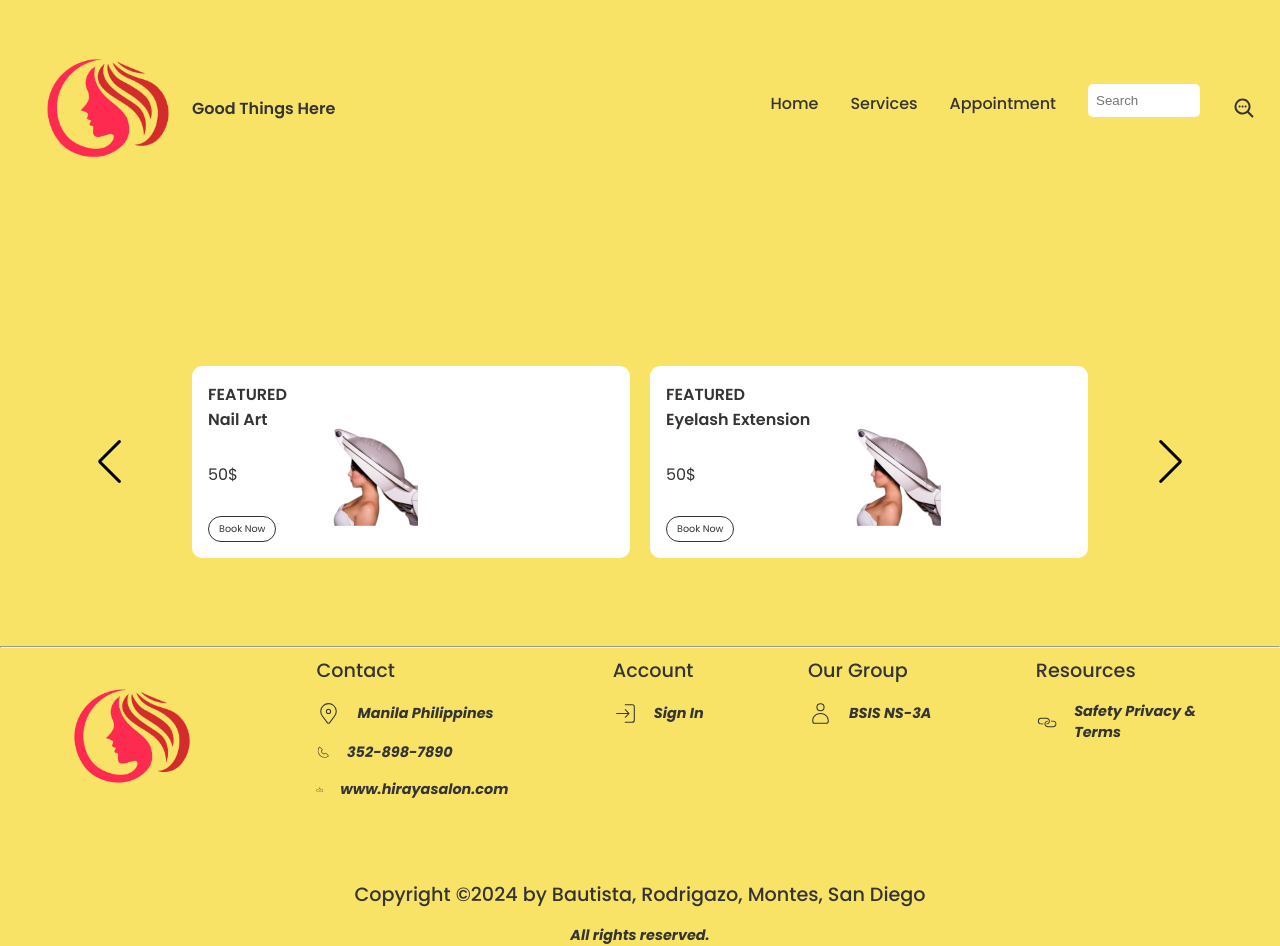
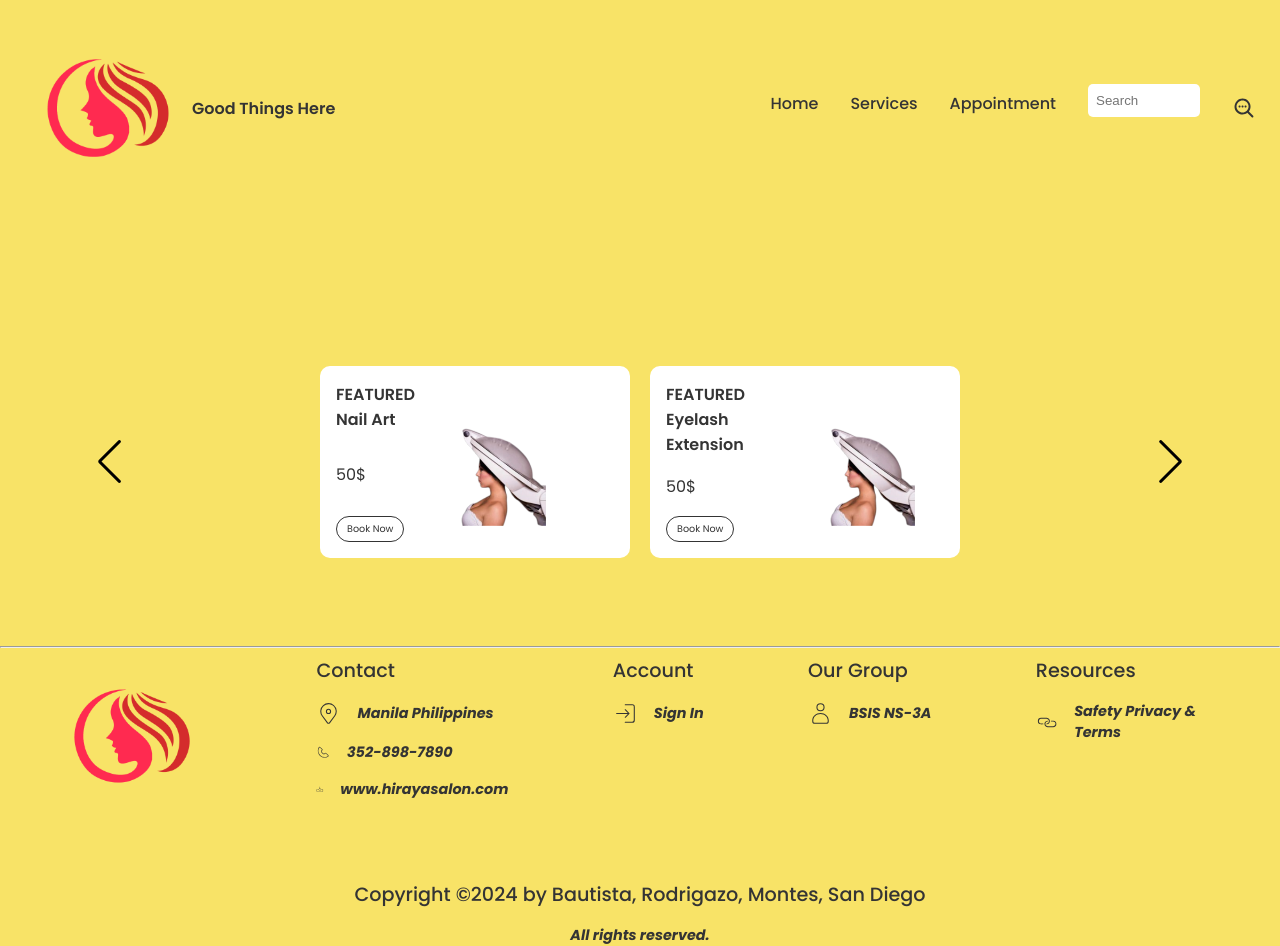
Before and after one commit to imvelvet22/Web-Development-Online-Appointment, a React (Create React App) app in the folder appointmentsettler/: page / in a window 1280 px wide. Built offline with nearby package versions, Linux system fonts and the light colour scheme.

Commit message:
14 commit
changed width container

```diff
--- a/appointmentsettler/src/components/Slider/Slider.css
+++ b/appointmentsettler/src/components/Slider/Slider.css
@@ -4,7 +4,7 @@
 }
 
 .s-container .swiper{
-    width: 70%;
+    width: 50%;
     height: 12rem;
     position: unset;
 }
```
